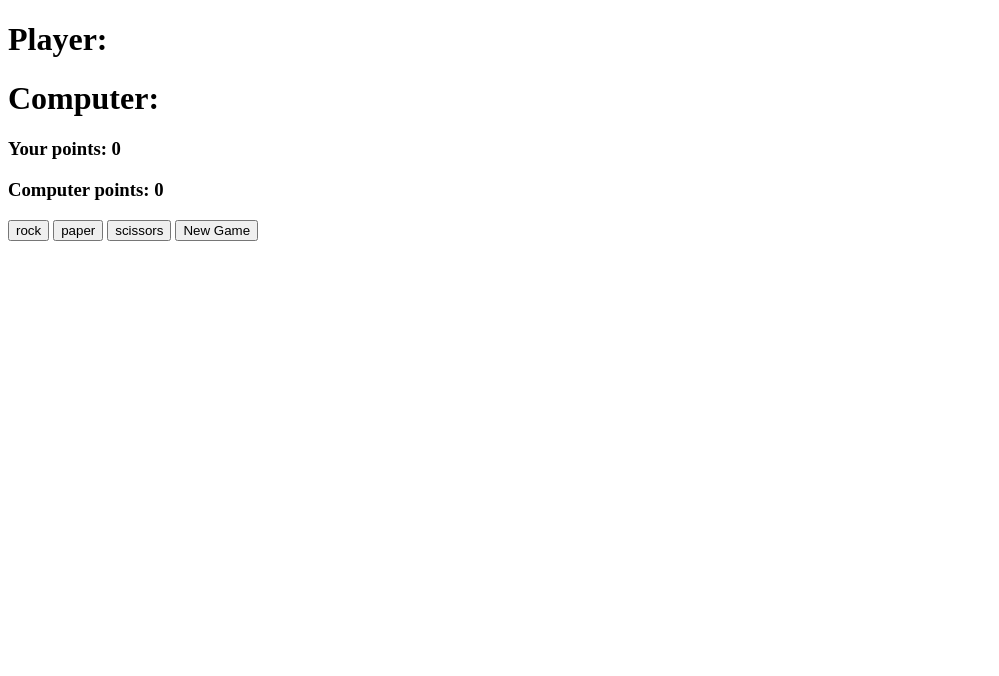
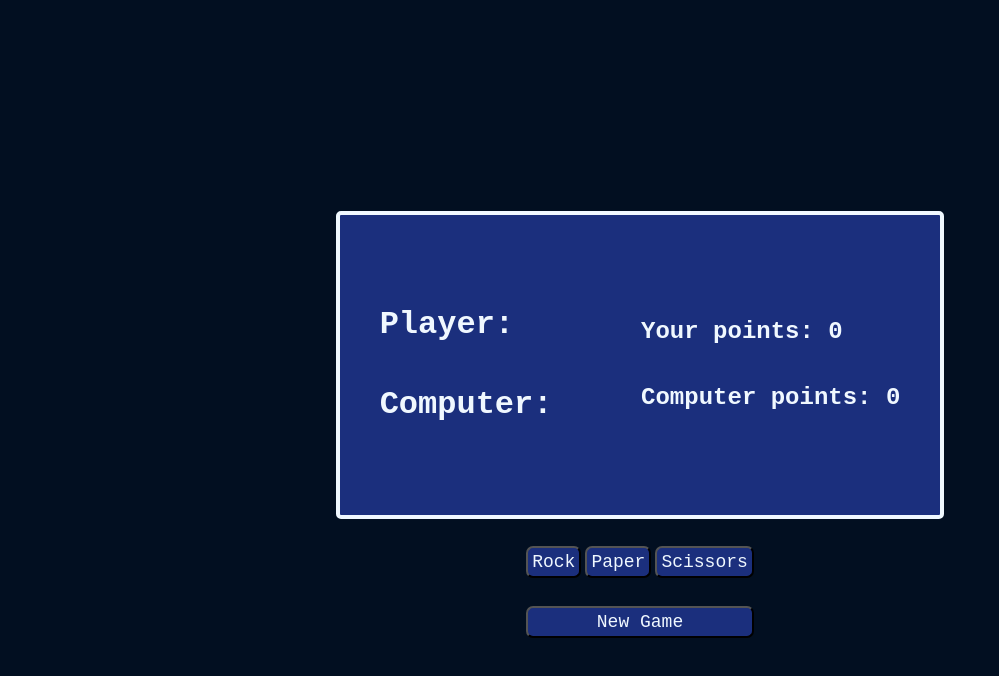
Before and after one commit to rlaw28/rock-paper-scissors, a plain HTML site: page index.html in a window 1280 px wide. Shown: the whole page, without its empty margins (0-999 px from the left). Drawn offline with Linux system fonts and the light colour scheme.

Commit message:
Add div containers.

```diff
--- a/index.html
+++ b/index.html
@@ -4,20 +4,31 @@
     <meta charset="UTF-8">
     <meta http-equiv="X-UA-Compatible" content="IE=edge">
     <meta name="viewport" content="width=device-width, initial-scale=1.0">
+    <link rel="stylesheet" href="./style.css">
     <title>Rock, Paper, Scissors.</title>
 </head>
 <body>
-   <h1 class="gameText" id="playerText">Player: </h1>
-   <h1 class="gameText" id="computerText">Computer: </h1>
-   <h1 class="gameText" id="resultText"></h1>
-   <h3 class="gameText" id="playerPoints">Your points: 0</h3>
-   <h3 class="gameText" id="computerPoints">Computer points: 0</h3>
-
-   <button class="choiceBtn">rock</button>
-   <button class="choiceBtn">paper</button>
-   <button class="choiceBtn">scissors</button>
+<div class="game-container">
+    <div class="selection">
+        <h1 class="gameText" id="playerText">Player: </h1>
+        <h1 class="gameText" id="computerText">Computer: </h1>
+    </div>
+    <div class="result">
+        <h1 class="gameText" id="resultText"></h1>
+    </div>
+    <div class="points">
+        <h2 class="gameText" id="playerPoints">Your points: 0</h2>
+        <h2 class="gameText" id="computerPoints">Computer points: 0</h2>
+    </div>
+</div>
+<div class="button-container">
+    <div class="choice-container">
+        <button class="choiceBtn">Rock</button>
+        <button class="choiceBtn">Paper</button>
+        <button class="choiceBtn">Scissors</button>
+    </div>
    <button class="newGame">New Game</button>
-
+</div>
 <script src="./index.js"></script>
 </body>
 </html>
```
